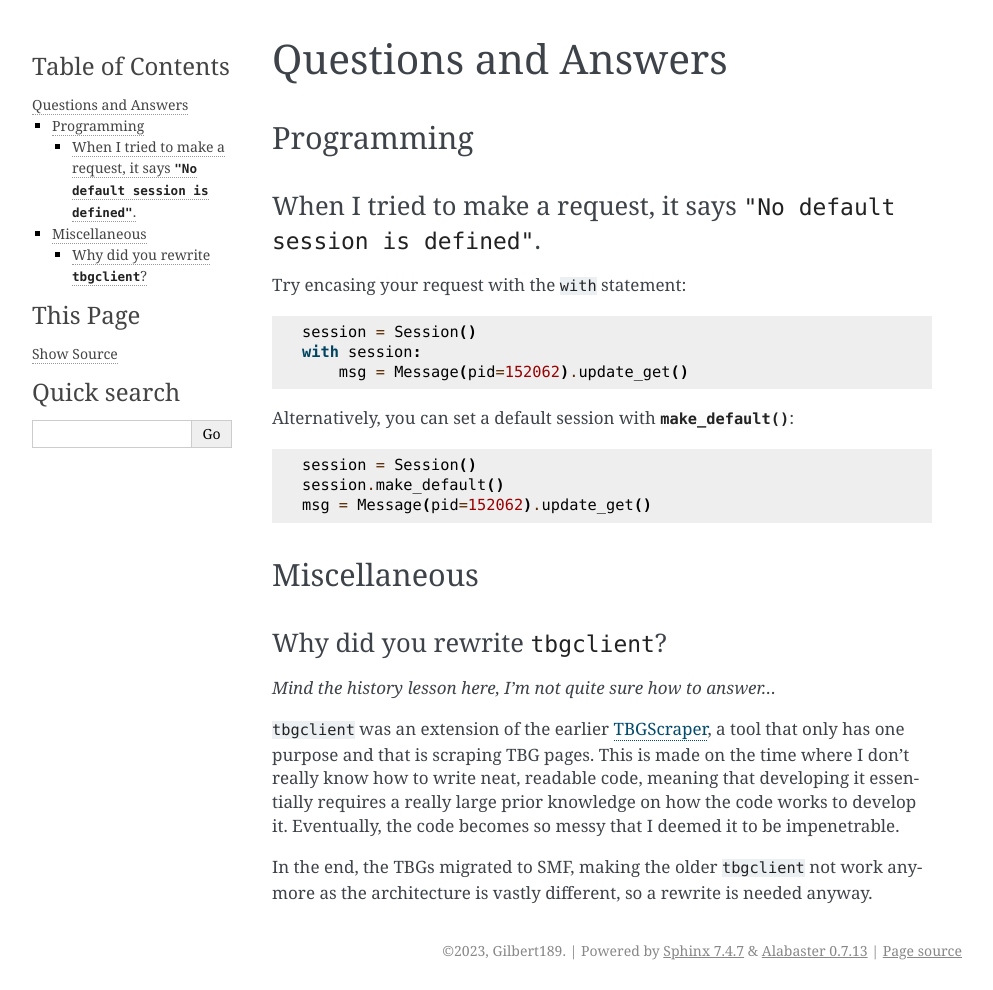
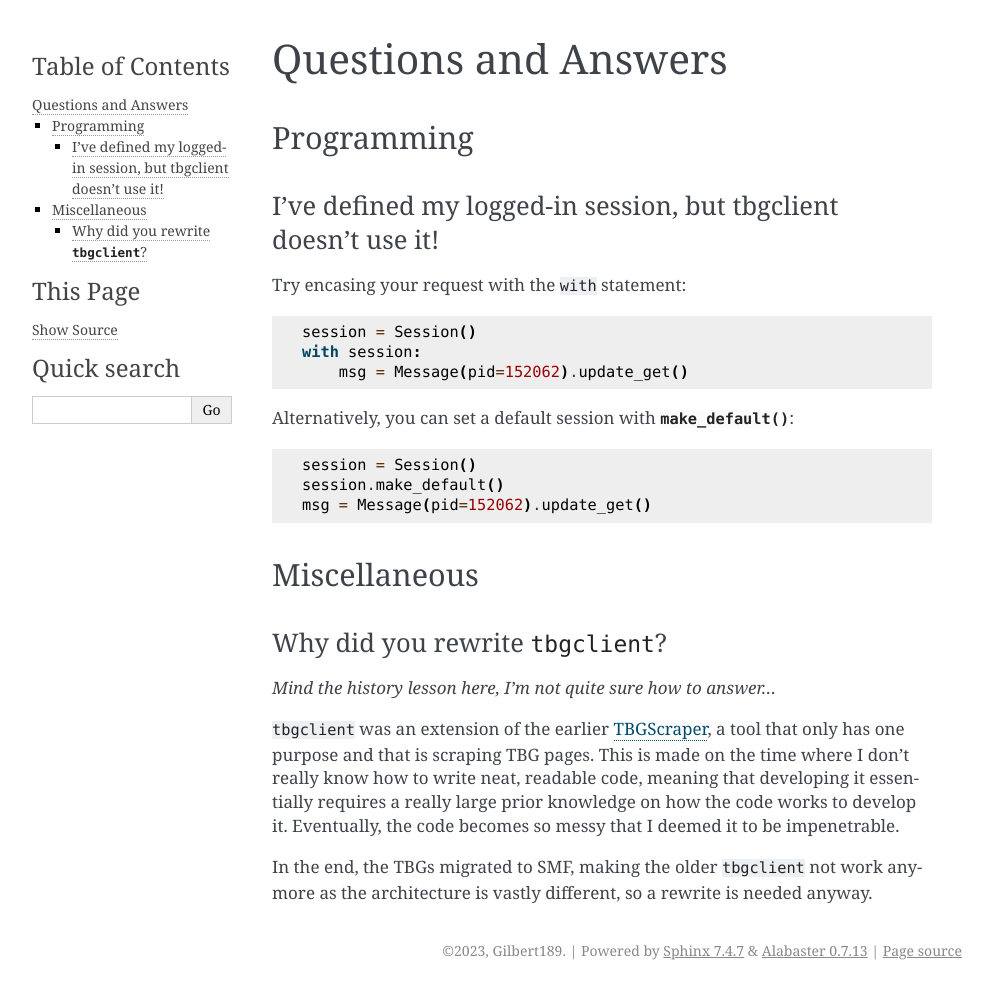
Before and after one commit to tbgers/tbgclient, a Sphinx documentation site: the page built from docs/source/qna.rst, in a window 1280 px wide. Shown: the whole page, without its empty margins (148-1141 px from the left). Built offline with Sphinx 7.4.7, drawn with Linux system fonts in a browser that asks for light colours.

Commit message:
refactor: have a default session at startup

```diff
--- a/docs/source/qna.rst
+++ b/docs/source/qna.rst
@@ -4,10 +4,8 @@ Questions and Answers
 
 Programming
 ===========
-When I tried to make a request, it says ``"No default session is defined"``.
-----------------------------------------------------------------------------
-..
-    I've defined my logged-in session, but tbgclient doesn't use it!
+I've defined my logged-in session, but tbgclient doesn't use it!
+----------------------------------------------------------------
 
 Try encasing your request with the ``with`` statement:
 
--- a/tbgclient/__init__.py
+++ b/tbgclient/__init__.py
@@ -9,6 +9,8 @@ from .forum import Message, Topic, User, Page
 from .session import Session
 from .protocols.forum import Smilies, PostIcons, UserGroup
 
+Session().make_default()
+
 __all__ = [
     "api", "exceptions", "Message", "Topic", "User", "Page", "Session",
     "Smilies", "PostIcons", "UserGroup"
```
